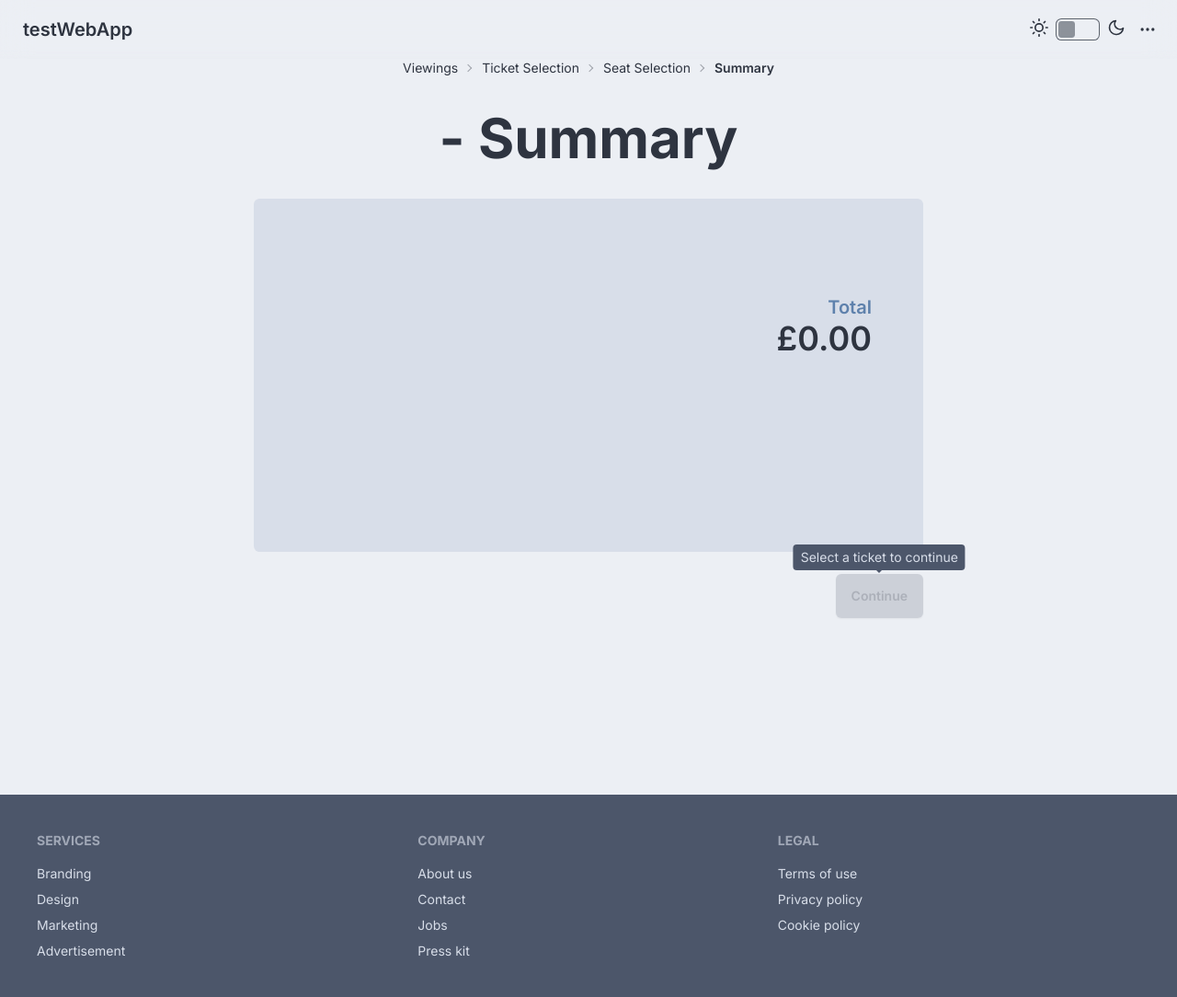
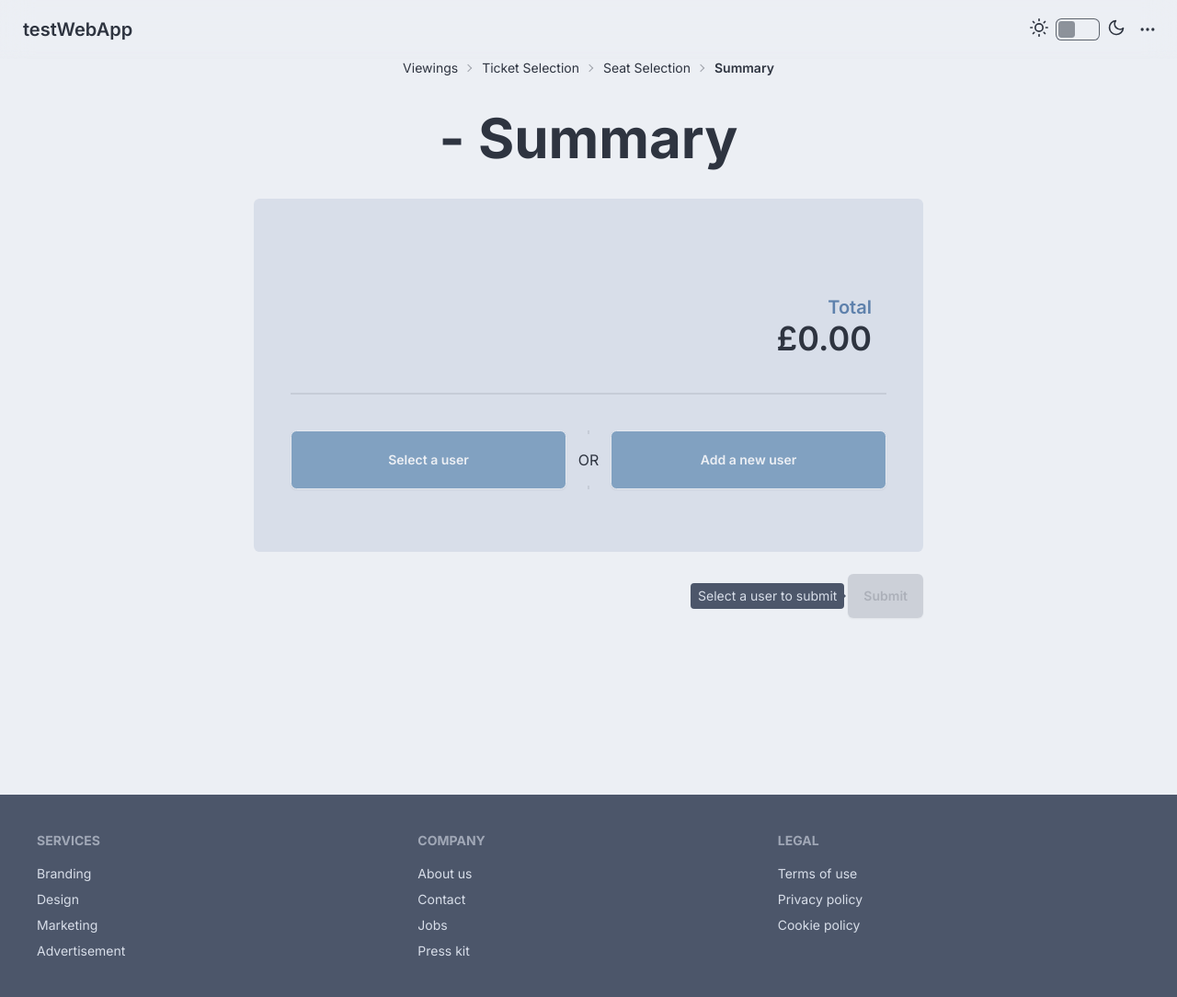
Before and after one commit to FT111/bookingSystem, a Flask app: template templates/bookingSummary.html in a window 1280 px wide. Shown: the whole page at 92% size. Run offline with Flask 3, Linux system fonts and the light colour scheme; the template is opened without the code that fills it, so the values that code supplies are empty; parts of the project's set-up code (start-up, migrations or seed data) failed here and were passed over; some libraries are stand-ins or nearby versions.

Commit message:
Added user drawers and began forms

```diff
--- a/main.py
+++ b/main.py
@@ -3,13 +3,14 @@ from flask_cors import CORS
 import json
 import uuid
 import os
+import secrets
 
 from bookingSystem.bookingSystem import BookingSystem
 
 bs = BookingSystem(dbPath='./database/bookingDatabase.db')
 bs.Viewings.getAllViewingsFromDB()
 app = Flask(__name__)
-app.secret_key = 'eqrfvgkn=lqejkrnvw#c ( rtb&@/elgjkn$£;,sdcm/.jtfwq05d.@£y.`p3oi4jgp34jg3if2qjpfcvnqkalcs'
+app.secret_key = secrets.token_urlsafe(16)
 CORS(app)
 
 
@@ -99,14 +100,13 @@ def bookingSummary():
     if len(tickets) <= 0:
         return redirect(url_for('newBookingPage'))
 
-    print(tickets)
-    print(seats)
     if len(seats) != len(tickets):
         return redirect(url_for('chooseSeatsPage'))
 
 
     ticketTypes = bs.TicketTypes.getTypes()
     ticketCounts = currentBooking.getTicketCountPerType()
+    print(ticketCounts)
     ticketSum = sum(ticketCounts.values())
     priceSum = currentBooking.getPriceSum()
     tickets = currentBooking.getTickets()
@@ -141,6 +141,17 @@ def scanTicket():
 def checkTicket():
     pass
 
+@app.route('/api/customers/new', methods=['POST'])
+def newCustomer():
+    requiredFields = ['firstName', 'surname', 'email', 'phoneNumber']
+    for field in requiredFields:
+        if field not in request.json:
+            return Response('{"body": "Missing required fields"}', status=400, mimetype='application/json')
+
+    bs.Customers.newCustomer(firstName=request.json.get('firstName'), Surname=request.json.get('surname'), email=request.json.get('email'), phoneNumber=request.json.get('phoneNumber'))
+
+    return json.dumps({'status': '200'})
+
 @app.route('/api/bookings/startNewBooking', methods=['POST'])
 def startNewBooking():
     sessionID = getSession()
@@ -158,7 +169,7 @@ def newBooking():
     booking = bs.Bookings.getBookingByID(sessionID)
     booking.setCustomer(customer)
 
-    return json.dumps({'status': '200', 'customerID': customer.getID()})
+    return json.dumps({'status': '200'})
 
 @app.route('/api/bookings/addTicket', methods=['POST'])
 def addSeat():
@@ -166,9 +177,11 @@ def addSeat():
 
     booking = bs.Bookings.getBookingByID(sessionID)
     ticket = bs.Ticket(request.json.get('ticketType'))
-    booking.addTicket(ticket)
+    confirmation = booking.addTicket(ticket)
     booking.resetSeats()
-    return json.dumps({'status': '200', 'ticketID': ticket.getID()})
+    if not confirmation:
+        return Response('{"body": "Not enough tickets remaining"}', status=400, mimetype='application/json')
+    return json.dumps({"status": "200", "body": ticket.getID()})
 
 @app.route('/api/bookings/removeTicket', methods=['POST'])
 def removeTicket():
@@ -238,6 +251,15 @@ def submitBooking():
     return json.dumps({'status': '200', 'bookingID': booking.getID()})
 
 
+
+
+
+
+
+
+# Test Endpoints
+# vvvvvvvvvvvvvv
+
 @app.route('/testEmail')
 def testEmail():
     return render_template('./confEmailBody.html', booking=None)
@@ -272,4 +294,5 @@ def testEndpoint2():
 
 
 if __name__ == '__main__':
+    # deepcode ignore RunWithDebugTrue: <please specify a reason of ignoring this>
     app.run(debug=True, port=8000, host='0.0.0.0')
--- /dev/null
+++ b/static/bookingSummary.js
@@ -0,0 +1,19 @@
+
+document.addEventListener('DOMContentLoaded', function() {
+    document.getElementById('newUserForm').addEventListener('submit', function(event) {
+        event.preventDefault();
+        const formData = new FormData(event.target);
+        const FormValues = Object.fromEntries(formData.entries());
+
+        fetch('/api/customers/new', {
+            method: 'POST',
+            body: JSON.stringify(FormValues)
+        }).then(response => response.json())
+        .then(data => {
+            newError(data.message);
+        })
+        .catch(error => {
+            console.error(error);
+        });
+    });
+});
--- a/static/layout.js
+++ b/static/layout.js
@@ -21,7 +21,7 @@ const toggleTheme = () => {
     document.documentElement.setAttribute('data-theme', 'nord');
 
   } else {
-    document.documentElement.setAttribute('data-theme', 'dim');
+    document.documentElement.setAttribute('data-theme', 'business');
     localStorage.setItem('theme', 'dark');
   }
 };
@@ -36,6 +36,10 @@ const newError = (message) => {
   </div>
 
   `;
+
+  setTimeout(() => {
+    document.getElementById('warningToast').remove();
+  }, 2000);
 };
 
 const formatter = new Intl.NumberFormat('en-GB', {
--- a/static/ticketSelector.js
+++ b/static/ticketSelector.js
@@ -6,35 +6,46 @@ if (window.screen.width < 800) {
 
 const incrementTicket = (ticketType, Price) => {
     const ticket = document.getElementById(ticketType);
-    fetch('/api/bookings/addTicket', {
+    response = fetch('/api/bookings/addTicket', {
         method: 'POST',
         body: JSON.stringify({ticketType: ticketType}),
         headers: {
             'Content-Type': 'application/json'
         }
-    }).then(() => {
-
+    }).then((response) => {
+        let responseData = response.json().then((responseData) => {
+            if (responseData.status != 200) {
+                newError(responseData.body);
+                return;
+        } else {
             ticket.value = parseInt(ticket.value) + 1;
             ticketSum++;
             priceSum += Price;
+            checkTotal();
+        }
+    });
+    }
+).catch((error) => {
+    newError('An error occured while trying to add a ticket');
+});
+};
 
-    checkTotal();
-    });
-
-};
 
 const decrementTicket = (ticketType, Price) => {
     if (document.getElementById(ticketType).value === '0') {
         return;
     }
     const ticket = document.getElementById(ticketType);
-    fetch('/api/bookings/removeTicket', {
+    response = fetch('/api/bookings/removeTicket', {
         method: 'POST',
         body: JSON.stringify({ticketType: ticketType}),
         headers: {
             'Content-Type': 'application/json'
         }
-    }).then(() => {
+    }).then((response) => {
+        if (response.status != 200) {
+            return;
+        }
         ticket.value = parseInt(ticket.value) - 1;
         ticketSum--;
         priceSum -= Price;
--- a/templates/bookingSummary.html
+++ b/templates/bookingSummary.html
@@ -3,7 +3,7 @@
 {% block head %}
 
 <title>Summary</title>
-<script src="../static/ticketSelector.js"></script>
+<script src="../static/bookingSummary.js"></script>
 
 <!-- Passing data to JS -->
 <script>
@@ -42,15 +42,10 @@ let priceSum = {{ priceSum }};
                 <h2 class="card-title sm:p-0 p-3 text-2xl sm:text-4xl font-bold">{{ viewing.Name }}</h2>
 
                 <div class="flex flex-col gap-4">
-                {% for ticketType in ticketTypes %}
+                {% for ticket in tickets %}
                     <div class="flex bg-base-200 rounded-box p-4 items-center">
-                        <p class="text-lg sm:text-2xl font-bold">{{ ticketType.Name }}</p>
-                        <p class="text-lg sm:text-2xl font-semibold text-slate-400 grow-0 px-5">{{  "£%.2f"|format(ticketType.Price) }}</p>
-                        <div class="flex items-center justify-center">
-                            <button class="px-4 py-2 bg-secondary text-white rounded-l-lg transition-all ease-in-out duration-200 hover:bg-slate-600" onclick="decrementTicket({{ ticketType.ID }}, {{ ticketType.Price }})">-</button>
-                            <input disabled="disabled" id="{{ ticketType.ID }}" class="px-4 py-2 bg-white text-gray-700 w-20 text-center" value="{{ ticketCounts[ticketType.ID] }}">
-                            <button class="px-4 py-2 bg-secondary text-white rounded-r-lg transition-all ease-in-out duration-200 hover:bg-slate-600" onclick="incrementTicket({{ ticketType.ID }}, {{ ticketType.Price }})">+</button>
-                        </div>
+                        <p class="text-lg sm:text-2xl font-bold">{{ ticketTypes[ticket.ticketType-1].Name }}</p>
+                        <p class="text-lg sm:text-2xl font-semibold text-slate-400 grow-0 px-5">{{ "£%.2f"|format(ticketTypes[ticket.ticketType-1].Price) }}</p>
                     </div>
                 {% endfor %}
                 </div>
@@ -60,6 +55,58 @@ let priceSum = {{ priceSum }};
                 <p class="text-lg sm:text-4xl font-semibold grow-0" id="priceSumIndicator">{{ "£%.2f"|format(priceSum) }}</p>
                 </div>
 
+                <div class="divider my-0"></div>
+
+                <!-- User selection -->
+                <div class="flex flex-col w-full sm:flex-row ">
+
+                    <!-- Select existing user -->
+                    <div class="drawer drawer-end">
+                    <input id="existingUserDraw" type="checkbox" class="drawer-toggle" />
+                    <div class="drawer-content">
+                        <label for="existingUserDraw" class="drawer-button btn flex-grow h-16 card bg-secondary hover:bg-slate-600 transition-all duration-200 ease-in-out text-base-100 rounded-box">Select a user</label>
+                    </div>
+                    <div class="drawer-side z-50">
+                        <label for="existingUserDraw" aria-label="close sidebar" class="drawer-overlay"></label>
+                        <div class="menu p-4 w-80 min-h-full bg-base-200 text-base-content">
+                        {% for user in users %}
+                            <label class="flex items-center gap-4 p-2 hover:bg-slate-600 transition-all duration-200 ease-in-out rounded-box">
+                                <input type="radio" name="user" value="{{ user.ID }}" class="radio radio-primary" onclick="enableContinue()">
+                                <div class="flex flex-col">
+                                    <p class="text-lg">{{ user.Name }}</p>
+                                    <p class="text-sm text-slate-400">{{ user.Email }}</p>
+                                </div>
+                            </label>
+                        {% endfor %}
+                        </div>
+
+                        </div>
+                    </div>
+                    <!-- End select existing user -->
+
+                    <div class="divider sm:divider-horizontal">OR</div>
+
+                    <!-- Add new user -->
+                    <div class="drawer drawer-end">
+                    <input id="newUserDraw" type="checkbox" class="drawer-toggle" />
+                    <div class="drawer-content">
+                        <label for="newUserDraw" class="drawer-button btn flex-grow h-16 card bg-secondary hover:bg-slate-600 transition-all duration-200 ease-in-out text-base-100 rounded-box">Add a new user</label>
+                    </div>
+                    <div class="drawer-side z-50">
+                        <label for="newUserDraw" aria-label="close sidebar" class="drawer-overlay"></label>
+
+                        <form id="newUserForm" class="menu p-4 w-80 min-h-full bg-base-200 text-base-content gap-3">
+                            <input type="text" name="name" placeholder="Name" class="input input-primary rounded-md input-bordered" required>
+                            <input type="text" name="email" placeholder="Email" class="input input-primary rounded-md input-bordered" required>
+                            <input type="text" name="phone" placeholder="Phone" class="input input-primary rounded-md input-bordered" required>
+                            <button class="btn btn-primary items-center btn-block sm:btn-md mw-8 sm:mw-0 sm:w-auto flex-end rounded-md text-base-200 transition-all ease-in-out duration-200">Add User</button>
+                        </form>
+                        </div>
+                    </div>
+                    <!-- End add new user -->
+
+                </div>
+
             </div>
 
         </div>
@@ -67,8 +114,8 @@ let priceSum = {{ priceSum }};
         <div class="flex flex-col gap-4 sm:gap-0 my-3 px-0 p-3 sm:flex-row w-full items-center justify-between transition-full ease-in-out duration-100">
             <div></div> <!-- Spacer -->
 
-            <div class="tooltip order-2 tooltip-lef tooltip-open" id="continueTooltip" data-tip="Select a ticket to continue">
-                <button class="btn btn-primary items-center btn-block sm:btn-md mw-8 sm:mw-0 sm:w-auto flex-end rounded-md text-base-200 transition-all ease-in-out duration-200" onclick="window.location.href='/booking/seats'" disabled="disabled" id="continueBtn">Continue
+            <div class="tooltip order-2 tooltip-left tooltip-open" id="continueTooltip" data-tip="Select a user to submit">
+                <button class="btn btn-primary items-center btn-block sm:btn-md mw-8 sm:mw-0 sm:w-auto flex-end rounded-md text-base-200 transition-all ease-in-out duration-200" onclick="window.location.href='/booking/seats'" disabled="disabled" id="continueBtn">Submit
                     <!-- prettier-ignore -->
                     <svg class="stroke-base-200 transition-all ease-in-out duration-400" width="16px" height="16px" viewBox="0 0 24 24" fill="none" xmlns="http://www.w3.org/2000/svg"><g id="SVGRepo_bgCarrier" stroke-width="0"></g><g id="SVGRepo_tracerCarrier" stroke-linecap="round" stroke-linejoin="round"></g><g id="SVGRepo_iconCarrier"> <path d="M5 12H19M19 12L13 6M19 12L13 18" stroke-width="2" stroke-linecap="round" stroke-linejoin="round"></path> </g></svg>
                 </button>
--- a/templates/layout.html
+++ b/templates/layout.html
@@ -24,7 +24,7 @@
             <div class="flex-none">
                 <label class="flex cursor-pointer gap-2">
                     <svg xmlns="http://www.w3.org/2000/svg" width="20" height="20" viewBox="0 0 24 24" fill="none" stroke="currentColor" stroke-width="2" stroke-linecap="round" stroke-linejoin="round"><circle cx="12" cy="12" r="5"/><path d="M12 1v2M12 21v2M4.2 4.2l1.4 1.4M18.4 18.4l1.4 1.4M1 12h2M21 12h2M4.2 19.8l1.4-1.4M18.4 5.6l1.4-1.4"/></svg>
-                    <input type="checkbox" value="dim" id="themeSwitch" onclick="toggleTheme()" class="toggle theme-controller"/>
+                    <input type="checkbox" value="business" id="themeSwitch" onclick="toggleTheme()" class="toggle theme-controller"/>
                     <svg xmlns="http://www.w3.org/2000/svg" width="20" height="20" viewBox="0 0 24 24" fill="none" stroke="currentColor" stroke-width="2" stroke-linecap="round" stroke-linejoin="round"><path d="M21 12.79A9 9 0 1 1 11.21 3 7 7 0 0 0 21 12.79z"></path></svg>
                   </label>
                 <button class="btn btn-square btn-ghost">
--- a/templates/seatSelector.html
+++ b/templates/seatSelector.html
@@ -90,7 +90,7 @@
                 <h3 class="text-lg md:text-2xl text-center align-middle max-w-screen-md order-0 sm:order-1 text-base-600 font-semibold" id="seatIndicator">Selected Seats: </h3>
 
                 <div class="tooltip order-2 tooltip-bottom tooltip-open" id="continueTooltip" data-tip="Select your seats to continue">
-                    <button class="btn btn-primary items-center btn-block sm:btn-md mw-8 sm:mw-0 sm:w-auto flex-end rounded-md text-base-100 transition-all ease-in-out duration-200" onclick="submitSeats()" disabled="disabled" id="continueBtn">Continue
+                    <button class="btn btn-primary items-center btn-block sm:btn-md mw-8 sm:mw-0 sm:w-auto flex-end rounded-md text-base-100 transition-all ease-in-out duration-200" onclick="window.location.href='/booking/summary'" disabled="disabled" id="continueBtn">Continue
                         <!-- prettier-ignore -->
                         <svg class="stroke-cyan-200 transition-all ease-in-out duration-400" width="16px" height="16px" viewBox="0 0 24 24" fill="none" xmlns="http://www.w3.org/2000/svg"><g id="SVGRepo_bgCarrier" stroke-width="0"></g><g id="SVGRepo_tracerCarrier" stroke-linecap="round" stroke-linejoin="round"></g><g id="SVGRepo_iconCarrier"> <path d="M5 12H19M19 12L13 6M19 12L13 18" stroke-width="2" stroke-linecap="round" stroke-linejoin="round"></path> </g></svg>
                     </button>
```
Also changed, not shown: bookingSystem/BookingFuncs.py (+12 -5 lines). Lines whose indentation alone changed are shown as unchanged.
